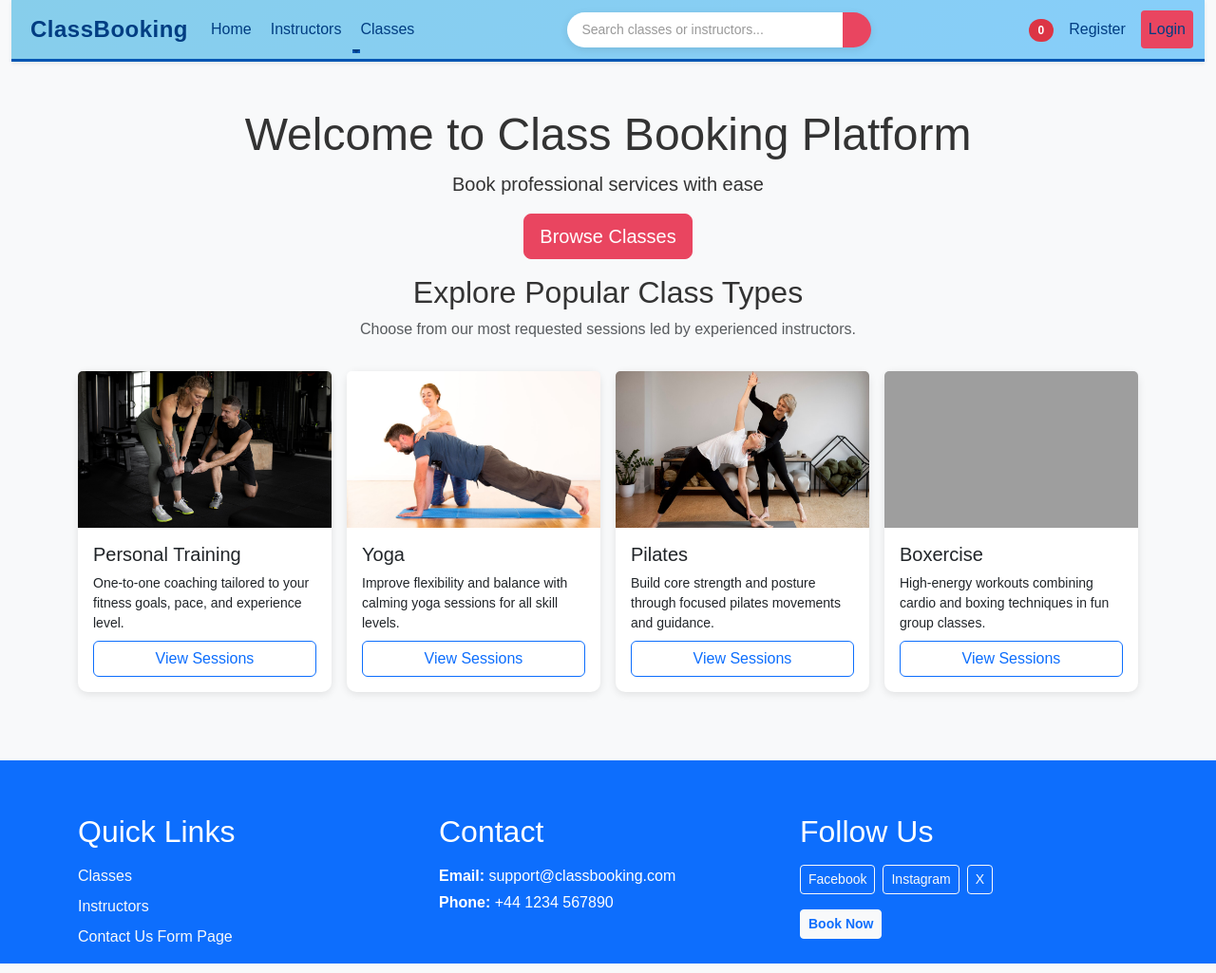
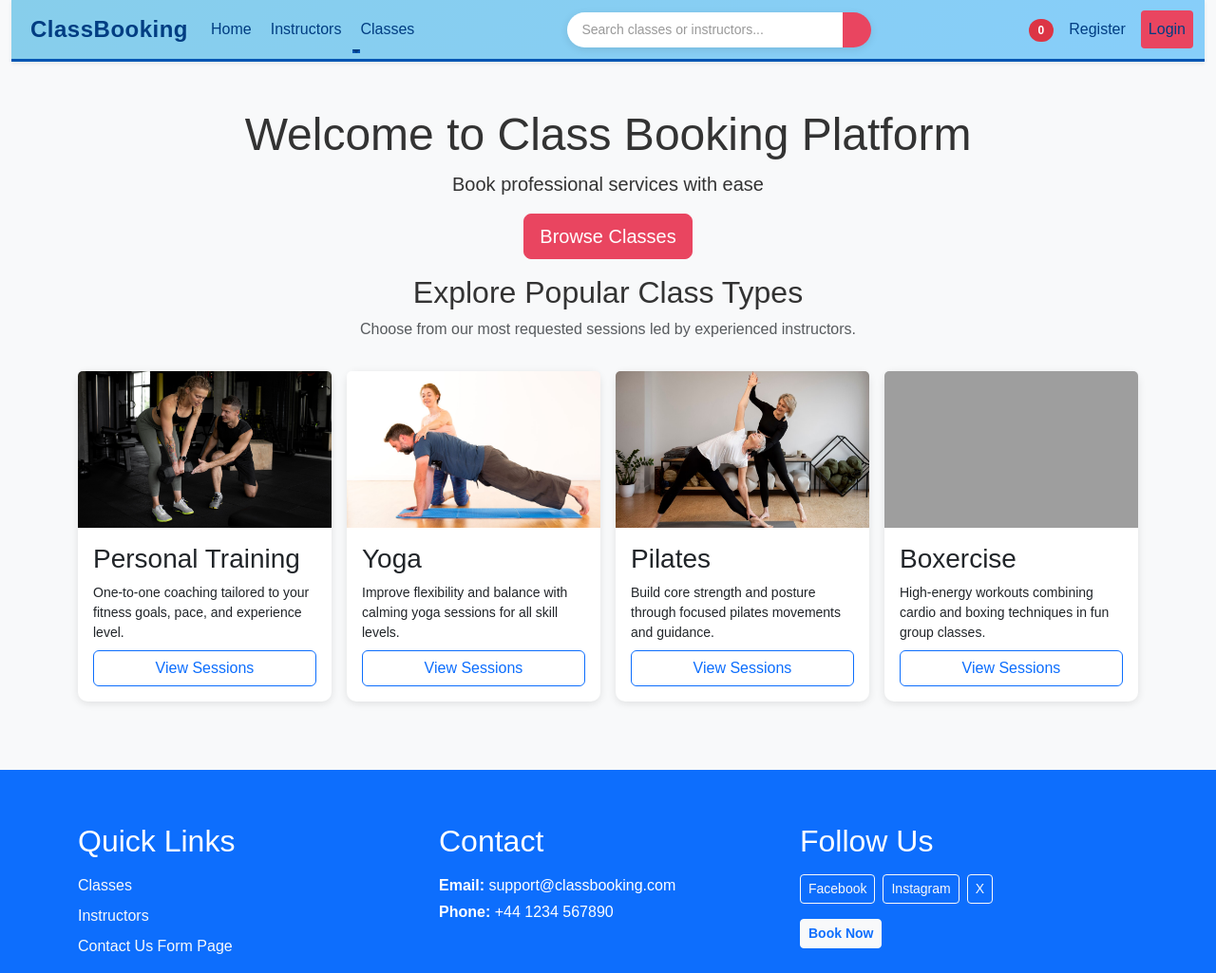
Before and after one commit to JModi16/classbooking, a Django app: template templates/home/index.html in a window 1280 px wide. Shown: the whole page at 95% size. Run offline with Django 3.2, Linux system fonts and the light colour scheme; the template is opened without the code that fills it, so the values that code supplies are empty; grey boxes are pictures that could not be loaded.

Commit message:
Fix W3C: homepage card h5 to h3, signup help text for aria-describedby

```diff
--- a/templates/account/signup.html
+++ b/templates/account/signup.html
@@ -136,6 +136,9 @@
                     <div class="auth-field">
                         <label for="{{ field.id_for_label }}">{{ field.label }}</label>
                         {{ field }}
+                        {% if field.help_text %}
+                            <div id="{{ field.auto_id }}_helptext" class="text-muted small mt-1">{{ field.help_text|safe }}</div>
+                        {% endif %}
                         {% if field.errors %}
                             <div class="text-danger small mt-1">{{ field.errors|striptags }}</div>
                         {% endif %}
--- a/templates/home/index.html
+++ b/templates/home/index.html
@@ -31,7 +31,7 @@
             <div class="card h-100">
                 <img src="{% static 'images/home/pt.jpg' %}" class="card-img-top" alt="Personal training session" style="height: 165px; object-fit: cover;">
                 <div class="card-body d-flex flex-column p-3">
-                    <h5 class="card-title">Personal Training</h5>
+                    <h3 class="card-title">Personal Training</h3>
                     <p class="card-text small mb-2">One-to-one coaching tailored to your fitness goals, pace, and experience level.</p>
                     <a href="{% url 'classes' %}?category=Personal%20Trainer" class="btn btn-outline-primary mt-auto">View Sessions</a>
                 </div>
@@ -42,7 +42,7 @@
             <div class="card h-100">
                 <img src="{% static 'images/home/yoga.jpg' %}" class="card-img-top" alt="One-to-one yoga session" style="height: 165px; object-fit: cover;">
                 <div class="card-body d-flex flex-column p-3">
-                    <h5 class="card-title">Yoga</h5>
+                    <h3 class="card-title">Yoga</h3>
                     <p class="card-text small mb-2">Improve flexibility and balance with calming yoga sessions for all skill levels.</p>
                     <a href="{% url 'classes' %}?category=Yoga" class="btn btn-outline-primary mt-auto">View Sessions</a>
                 </div>
@@ -53,7 +53,7 @@
             <div class="card h-100">
                 <img src="{% static 'images/home/pilates.jpg' %}" class="card-img-top" alt="Assisted pilates session" style="height: 165px; object-fit: cover;">
                 <div class="card-body d-flex flex-column p-3">
-                    <h5 class="card-title">Pilates</h5>
+                    <h3 class="card-title">Pilates</h3>
                     <p class="card-text small mb-2">Build core strength and posture through focused pilates movements and guidance.</p>
                     <a href="{% url 'classes' %}?category=Pilates" class="btn btn-outline-primary mt-auto">View Sessions</a>
                 </div>
@@ -64,7 +64,7 @@
             <div class="card h-100">
                 <img src="{% static 'images/home/boxercisehome.jpg' %}" class="card-img-top" alt="Boxercise workout" style="height: 165px; object-fit: cover;">
                 <div class="card-body d-flex flex-column p-3">
-                    <h5 class="card-title">Boxercise</h5>
+                    <h3 class="card-title">Boxercise</h3>
                     <p class="card-text small mb-2">High-energy workouts combining cardio and boxing techniques in fun group classes.</p>
                     <a href="{% url 'classes' %}?category=Boxercise" class="btn btn-outline-primary mt-auto">View Sessions</a>
                 </div>
```
